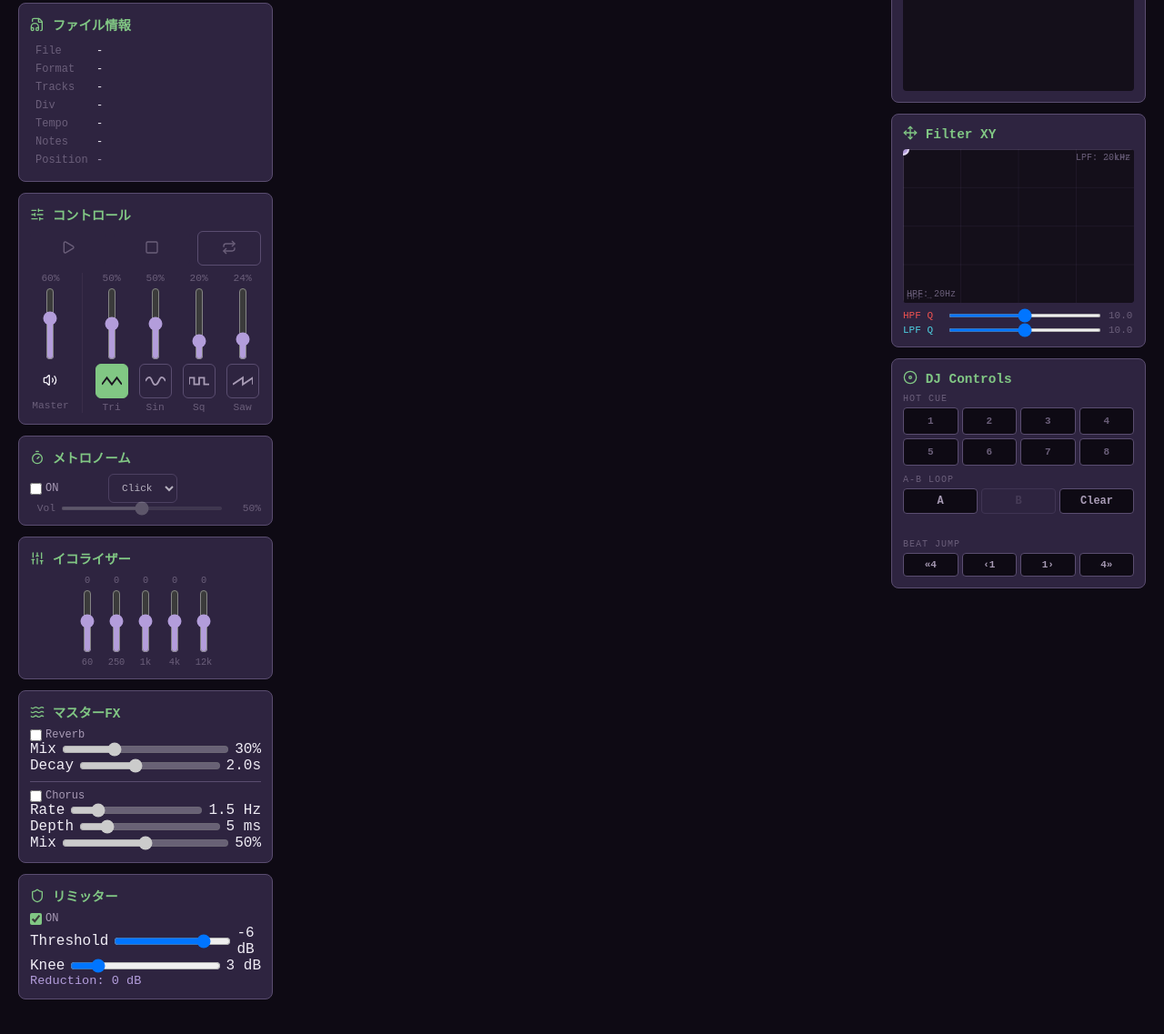
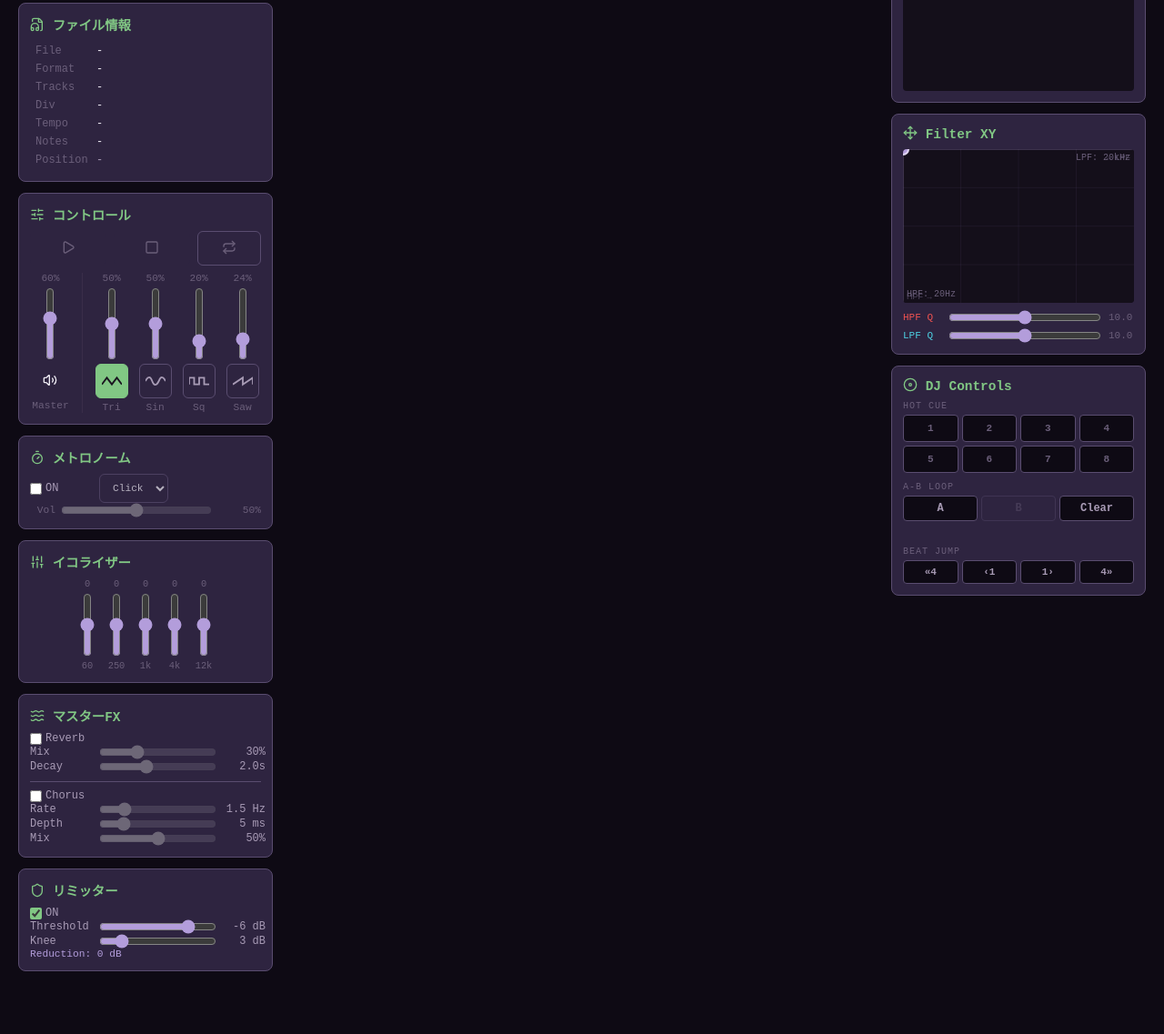
Before and after one commit to orleans-house/midi-parser, a website: page index.html in a window 1280 px wide. Shown: the part 369-1506 px from the top of the page at 91% size. After the commit the page ends 1481 px from the top, so only its background shows below. Drawn offline with nearby package versions, Linux system fonts and the light colour scheme.

Commit message:
style: 横スライダーのデザイン統一 (#42)
* style: 横スライダーのデザインを統一

- 共通クラス slider-h を導入（カスタムthumb・track、WebKit/Firefox対応）
- 全横スライダー（メトロノーム・リバーブ・コーラス・リミッター・Q・チャンネルFX）に適用
- インラインstyle(flex:1)を削除してクラスに統一
- disabled時のスタイルも統一

* fix: スライダーの視認性改善

- トラック背景色をborderカラーに変更して存在が分かりやすく
- thumbを16pxに拡大+グロー効果追加
- Firefoxのrange-progressでアクセントカラー表示
- disabled時のopacityを0.4に調整

* fix: 横スライダーをaccent-color方式に統一

カスタムthumb/trackをやめて、縦スライダー(EQ/ミキサー)と同じ
accent-color方式に統一。ブラウザネイティブのスタイルでずれなし。

* fix: マスターFX・リミッターのフォントサイズを他と統一

- .fx-rowにfont-size: 0.75remを設定
- リミッターReduction表示を0.7remに縮小
- メトロノーム・チャンネルFXと同じサイズに統一

* fix: スライダーのラベル・値幅を固定して開始/終了位置を統一

- .fx-row > label に min-width: 60px を設定
- .fx-row > span:last-child に min-width: 48px + text-align: right
- 全セクションでスライダーの始点・終点が揃う

* fix: リミッター・チャンネルFXのスライダー位置も統一

- .fx-rowのラベル幅を70pxに拡大（Threshold対応）
- .fx-mod-rowのラベルspanにmin-width: 40pxを設定
- .ch-fx-valにmin-width: 30px + flex-shrink: 0
- 全セクションでスライダーの始点・終点が揃う

---------

Co-authored-by: lulu-uv-dev-1 <lulu-uv-dev-1@users.noreply.github.com>

```diff
--- a/index.html
+++ b/index.html
@@ -99,7 +99,7 @@
         </div>
         <div class="fx-row">
           <span class="fx-val" style="min-width:28px">Vol</span>
-          <input type="range" id="metronome-vol" class="fx-slider" min="0" max="100" value="50" disabled>
+          <input type="range" id="metronome-vol" class="fx-slider slider-h" min="0" max="100" value="50" disabled>
           <span class="fx-val" id="metronome-vol-val">50%</span>
         </div>
       </div>
@@ -146,12 +146,12 @@
           </div>
           <div class="fx-row">
             <label>Mix</label>
-            <input type="range" id="master-reverb-mix" min="0" max="100" value="30" style="flex:1;" disabled>
+            <input type="range" id="master-reverb-mix" class="slider-h" min="0" max="100" value="30" disabled>
             <span id="master-reverb-mix-val">30%</span>
           </div>
           <div class="fx-row">
             <label>Decay</label>
-            <input type="range" id="master-reverb-decay" min="1" max="50" value="20" style="flex:1;" disabled>
+            <input type="range" id="master-reverb-decay" class="slider-h" min="1" max="50" value="20" disabled>
             <span id="master-reverb-decay-val">2.0s</span>
           </div>
         </div>
@@ -165,17 +165,17 @@
           </div>
           <div class="fx-row">
             <label>Rate</label>
-            <input type="range" id="master-chorus-rate" min="1" max="80" value="15" style="flex:1;" disabled>
+            <input type="range" id="master-chorus-rate" class="slider-h" min="1" max="80" value="15" disabled>
             <span id="master-chorus-rate-val">1.5 Hz</span>
           </div>
           <div class="fx-row">
             <label>Depth</label>
-            <input type="range" id="master-chorus-depth" min="0" max="30" value="5" style="flex:1;" disabled>
+            <input type="range" id="master-chorus-depth" class="slider-h" min="0" max="30" value="5" disabled>
             <span id="master-chorus-depth-val">5 ms</span>
           </div>
           <div class="fx-row">
             <label>Mix</label>
-            <input type="range" id="master-chorus-mix" min="0" max="100" value="50" style="flex:1;" disabled>
+            <input type="range" id="master-chorus-mix" class="slider-h" min="0" max="100" value="50" disabled>
             <span id="master-chorus-mix-val">50%</span>
           </div>
         </div>
@@ -191,16 +191,16 @@
         </div>
         <div class="fx-row">
           <label>Threshold</label>
-          <input type="range" id="limiter-threshold" min="-30" max="0" value="-6" style="flex:1;">
+          <input type="range" id="limiter-threshold" class="slider-h" min="-30" max="0" value="-6">
           <span id="limiter-threshold-val">-6 dB</span>
         </div>
         <div class="fx-row">
           <label>Knee</label>
-          <input type="range" id="limiter-knee" min="0" max="20" value="3" style="flex:1;">
+          <input type="range" id="limiter-knee" class="slider-h" min="0" max="20" value="3">
           <span id="limiter-knee-val">3 dB</span>
         </div>
         <div class="fx-row">
-          <span id="limiter-reduction" style="color: var(--accent-purple); font-size: 0.85rem;">Reduction: 0 dB</span>
+          <span id="limiter-reduction" style="color: var(--accent-purple); font-size: 0.7rem;">Reduction: 0 dB</span>
         </div>
       </div>
 
@@ -227,12 +227,12 @@
         <div class="q-sliders">
           <div class="q-slider-row">
             <label style="color:var(--accent-red, #ef5350);">HPF Q</label>
-            <input type="range" id="hpf-q" min="0.1" max="20" step="0.1" value="10">
+            <input type="range" id="hpf-q" class="slider-h" min="0.1" max="20" step="0.1" value="10">
             <span id="hpf-q-value">10.0</span>
           </div>
           <div class="q-slider-row">
             <label style="color:var(--accent-cyan, #4dd0e1);">LPF Q</label>
-            <input type="range" id="lpf-q" min="0.1" max="20" step="0.1" value="10">
+            <input type="range" id="lpf-q" class="slider-h" min="0.1" max="20" step="0.1" value="10">
             <span id="lpf-q-value">10.0</span>
           </div>
         </div>
--- a/js/visualizer.js
+++ b/js/visualizer.js
@@ -186,21 +186,21 @@
     const distSection = document.createElement('div');
     distSection.className = 'fx-mod-section';
     distSection.innerHTML = `<label class="fx-mod-row"><input type="checkbox" class="ch-fx-toggle" data-ch="${ch}" data-fx="distortion"> <span>Dist</span>
-      <input type="range" class="ch-fx-slider" data-ch="${ch}" data-fx="distortion" min="0" max="100" value="50" disabled>
+      <input type="range" class="ch-fx-slider slider-h" data-ch="${ch}" data-fx="distortion" min="0" max="100" value="50" disabled>
       <span class="ch-fx-val">50</span></label>`;
 
     // ディレイ
     const delaySection = document.createElement('div');
     delaySection.className = 'fx-mod-section';
     delaySection.innerHTML = `<label class="fx-mod-row"><input type="checkbox" class="ch-fx-toggle" data-ch="${ch}" data-fx="delay"> <span>Delay</span>
-      <input type="range" class="ch-fx-slider" data-ch="${ch}" data-fx="delay" min="50" max="800" value="300" disabled>
+      <input type="range" class="ch-fx-slider slider-h" data-ch="${ch}" data-fx="delay" min="50" max="800" value="300" disabled>
       <span class="ch-fx-val">300</span></label>`;
 
     // リバーブ
     const reverbSection = document.createElement('div');
     reverbSection.className = 'fx-mod-section';
     reverbSection.innerHTML = `<label class="fx-mod-row"><input type="checkbox" class="ch-fx-toggle" data-ch="${ch}" data-fx="reverb"> <span>Reverb</span>
-      <input type="range" class="ch-fx-slider" data-ch="${ch}" data-fx="reverb" min="0" max="100" value="40" disabled>
+      <input type="range" class="ch-fx-slider slider-h" data-ch="${ch}" data-fx="reverb" min="0" max="100" value="40" disabled>
       <span class="ch-fx-val">40</span></label>`;
 
     body.append(waveSection, distSection, delaySection, reverbSection);
--- a/style.css
+++ b/style.css
@@ -352,6 +352,19 @@
   display: flex;
   align-items: center;
   gap: 6px;
+  font-size: 0.75rem;
+  color: var(--text-secondary, #a89cc0);
+}
+
+.fx-row > label {
+  min-width: 70px;
+  flex-shrink: 0;
+}
+
+.fx-row > span:last-child {
+  min-width: 48px;
+  text-align: right;
+  flex-shrink: 0;
 }
 
 .fx-toggle {
@@ -368,11 +381,21 @@
   accent-color: var(--accent-green);
 }
 
+/* ===== 共通横スライダー ===== */
+input[type="range"].slider-h {
+  flex: 1;
+  accent-color: var(--accent-purple, #b39ddb);
+  cursor: pointer;
+}
+
+input[type="range"].slider-h:disabled {
+  opacity: 0.4;
+  cursor: not-allowed;
+}
+
+/* 後方互換: 既存クラス */
 .fx-slider {
   flex: 1;
-  height: 4px;
-  accent-color: var(--accent-purple);
-  cursor: pointer;
 }
 
 .fx-slider:disabled {
@@ -611,15 +634,17 @@
   cursor: pointer;
 }
 
+.fx-mod-row > span:first-of-type {
+  min-width: 40px;
+  flex-shrink: 0;
+}
+
 .fx-mod-row input[type="checkbox"] {
   accent-color: var(--accent-green);
 }
 
 .ch-fx-slider {
   flex: 1;
-  height: 3px;
-  accent-color: var(--accent-purple);
-  cursor: pointer;
 }
 
 .ch-fx-slider:disabled {
@@ -630,8 +655,9 @@
 .ch-fx-val {
   color: var(--text-muted);
   font-size: 0.65rem;
-  min-width: 24px;
+  min-width: 30px;
   text-align: right;
+  flex-shrink: 0;
 }
 
 /* ===== 全画面ドラッグオーバーレイ ===== */
@@ -693,7 +719,6 @@
 }
 .q-slider-row input[type="range"] {
   flex: 1;
-  height: 4px;
 }
 .q-slider-row span {
   font-size: 11px;
```
